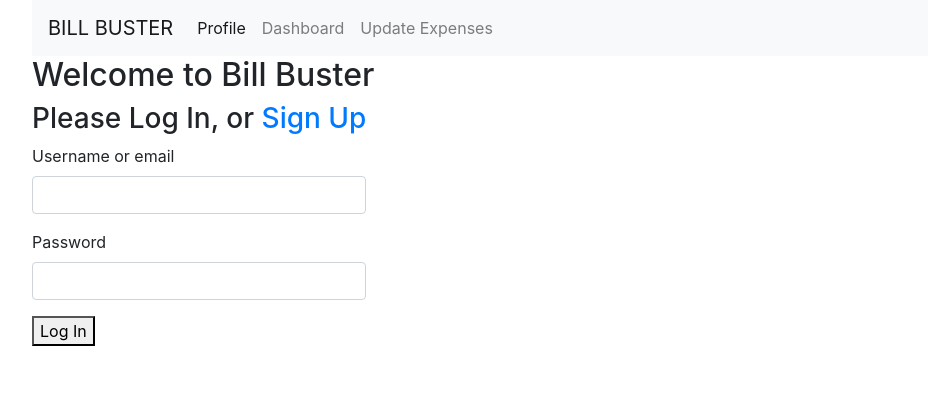
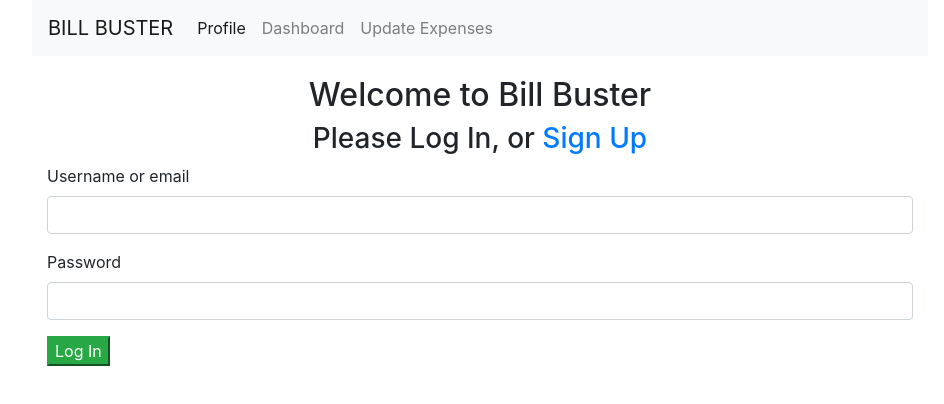
Before and after one commit to hkichen/BillsApp, a React (Create React App) app in the folder client/: page / in a window 1280 px wide. Shown: the top 404 px of the page, without its empty margins (160-1104 px from the left). Built offline with nearby package versions, Linux system fonts and the light colour scheme.

Commit message:
small format changes to landing page

```diff
--- a/client/src/App.js
+++ b/client/src/App.js
@@ -7,6 +7,7 @@ import AddExpense from './pages/AddExpense';
 import Navbar from './components/Navbar';
 import Profile from './pages/Profile';
 import Signup from './pages/Signup';
+import ProfileForm from './pages/ProfileForm';
 
 const App = () => (
   <Router>
@@ -17,6 +18,7 @@ const App = () => (
         <Route exact path="/dashboard" component={Dashboard} />
         <Route exact path="/addexpense" component={AddExpense} />
         <Route exact path="/profile" component={Profile} />
+        <Route exact path="/profileform" component={ProfileForm} />
         <Route exact path="/signup" component={Signup} />
         {/* <Route exact path="/users" component={Users} />
         <Route exact path="/users/:id" component={User} /> */}
--- a/client/src/pages/Landing/Landing.css
+++ b/client/src/pages/Landing/Landing.css
@@ -1,7 +1,12 @@
-body {
-  background: lightgrey url('/lg-calculator.jpeg') no-repeat fixed center;
+.contianer {
+    margin: 0 auto;
 }
-img {
-  margin-top: 5em;
-  border: none;
+
+.greeting {
+    text-align: center;
+    margin-top: 20px;
 }
+
+.instructions {
+    text-align: center;
+}
--- a/client/src/pages/Landing/Landing.js
+++ b/client/src/pages/Landing/Landing.js
@@ -1,5 +1,7 @@
 import React, { Component } from 'react';
 import { Link } from 'react-router-dom';
+import './Landing.css'
+
 
 class Landing extends Component {
   state = {
@@ -23,12 +25,10 @@ class Landing extends Component {
 
   render() {
     return (
-      <div>
-        <h2>Welcome to Bill Buster</h2>
       <div className="container">
-          <div className="row">
+        <h2 className="greeting">Welcome to Bill Buster</h2>
         <div className="main">
-              <h3>
+          <h3 className="instructions">
             Please Log In, or <Link to="/signup">Sign Up</Link>
           </h3>
           <form>
@@ -44,10 +44,8 @@ class Landing extends Component {
                 name="password"
               />
             </div>
-                <button type="submit">Log In</button>
+            <button className="btn-success" type="submit">Log In</button>
           </form>
-            </div>
-          </div>
         </div>
       </div>
     );
--- a/client/src/pages/Profile/Profile.js
+++ b/client/src/pages/Profile/Profile.js
@@ -38,7 +38,7 @@ class Profile extends Component {
                 </tr>
               </tbody>
             </table>
-            <button className="btn btn-warning"><Link to="/profile form">Update Profile Information</Link></button>
+            <button className="btn btn-warning"><Link to="/profileform">Update Profile Information</Link></button>
           </div>
           </div>
       </div>
--- /dev/null
+++ b/client/src/pages/ProfileForm/ProfileForm.css
@@ -0,0 +1,3 @@
+label {
+    margin-right: 10px;
+}
--- a/client/src/pages/ProfileForm/ProfileForm.js
+++ b/client/src/pages/ProfileForm/ProfileForm.js
@@ -1,4 +1,8 @@
-import React, { Component } from 'react';4
+import React, { Component } from 'react';
+import './ProfileForm.css';
+
+//YOU NEED TO GRAB A SPECIFIC USER THAT HAS LOGGED IN
+
 
 class ProfileForm extends Component {
   constructor(props) {
@@ -27,20 +31,7 @@ class ProfileForm extends Component {
 
     handleFormSubmit = (event) => {
       event.preventDefault();
-
-        fetch('/api/users/' + this.props.match.params.id, {
-          method: 'PUT',
-          body: JSON.stringify({
-            firstName: this.state.firstName,
-            lastName: this.state.lastName,
-            email: this.state.email,
-            password: this.state.password
-          }),
-          headers: {"Content-Type": "application/json"}
-        }).then(function(){
-          console.log("updated user Info")
-          window.location.href="/profile"
-        });
+        //update values to database
     };
 
       render() {
@@ -53,20 +44,20 @@ class ProfileForm extends Component {
               <div className="form-group">
                 <label htmlFor="firstName">First Name</label>
                 <input value={this.state.firstName} onChange={this.handleInputChange} name="firstName" type="text" />
-
+                <br/>
                 <label htmlFor="lastName">Last Name</label>
                 <input value={this.state.lastName} onChange={this.handleInputChange} name="lastName" type="lastName" />
-
+                <br/>
                 {/* <label htmlFor="income">Monthly Income</label>
                 <input value={this.state.income} onChange={this.handleInputChange} name="income" type="text" />
                  */}
                 <label htmlFor="email">Email</label>
                 <input value={this.state.email} onChange={this.handleInputChange} name="email" type="email" />
-
+                 <br/>
                 <label htmlFor="password">Password</label>
                 <input value={this.state.password} onChange={this.handleInputChange} name="password" type="password" />
               </div>
-              <button
+              <button className="btn-info"
                 disabled={!(this.state.firstName && this.state.lastName && this.state.email &&  this.state.password)}
                 onClick={this.handleFormSubmit}>
                 Update Profile
@@ -76,3 +67,5 @@ class ProfileForm extends Component {
         )
       }
 }
+
+export default ProfileForm;
--- a/client/src/pages/ProfileForm/index.js
+++ b/client/src/pages/ProfileForm/index.js
@@ -0,0 +1 @@
+export { default } from './ProfileForm';
```
Also changed, not shown: client/src/Images/accounting.jpg (added). Lines whose indentation alone changed are shown as unchanged.
